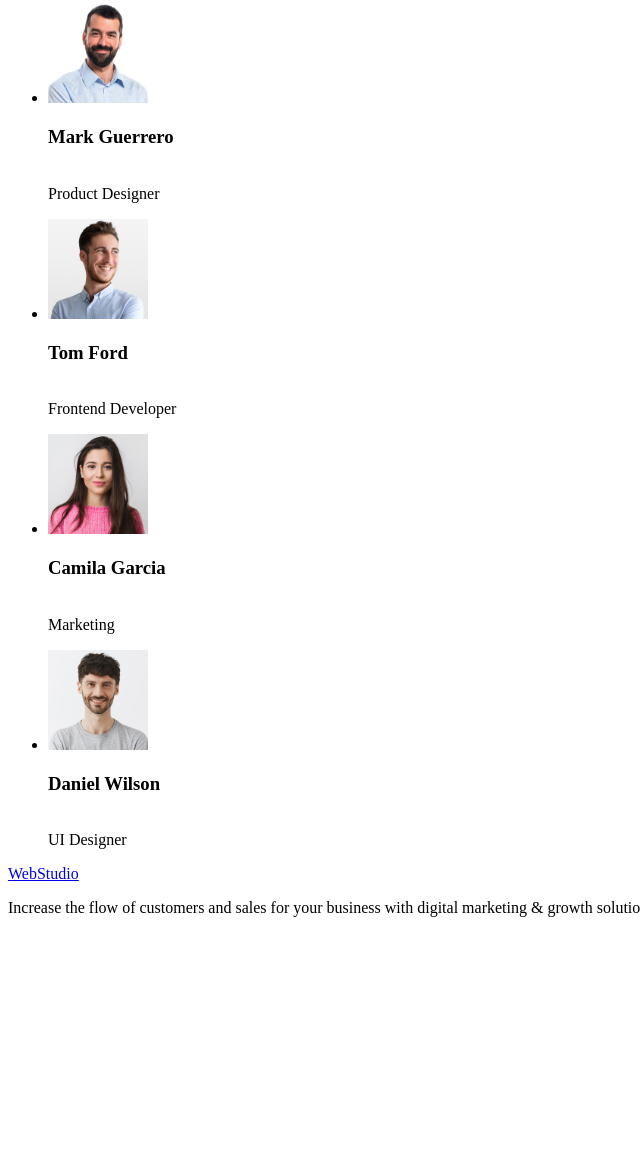
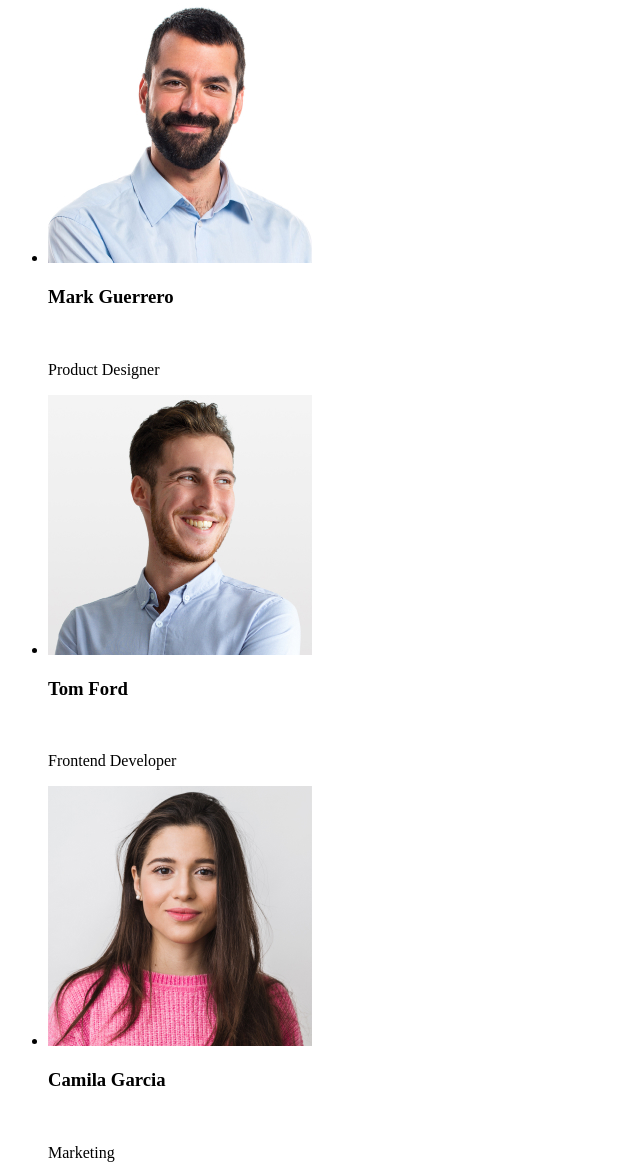
Before and after one commit to YakymenkoOleksandr/goit-markup-hw-01, a plain HTML site: page index.html in a window 1280 px wide. Shown: the part 657-1822 px from the top of the page, without its empty margins (0-640 px from the left). Before the commit the page ends 1590 px from the top, so only its background shows below. Drawn offline with Linux system fonts and the light colour scheme.

Commit message:
add comit 10

```diff
--- a/index.html
+++ b/index.html
@@ -39,9 +39,7 @@
     <main>
       <section>
         <h1>Effective Solutions for Your Business</h1>
-        <button type="button">
-          <a href="">Order Service</a>
-        </button>
+        <button type="button">Order Service</button>
       </section>
 
       <!--Стаття 1-->
@@ -89,52 +87,32 @@
         <!--Фото команди-->
         <ul>
           <li>
-            <img
-              src="images/person0.jpg"
-              alt="Mark Guerrero"
-              width="100"
-              height="100"
-            />
-            <p>
-              <h3>Mark Guerrero</h3> <br />
-              Product Designer
-            </p>
+            <img src="images/person0.jpg" alt="Mark Guerrero" width="264" />
+
+            <h3>Mark Guerrero</h3>
+            <br />
+            <p>Product Designer</p>
           </li>
           <li>
-            <img
-              src="images/person1.jpg"
-              alt="Tom Ford"
-              width="100"
-              height="100"
-            />
-            <p>
-              <h3>Tom Ford</h3> <br />
-              Frontend Developer
-            </p>
+            <img src="images/person1.jpg" alt="Tom Ford" width="264" />
+
+            <h3>Tom Ford</h3>
+            <br />
+            <p>Frontend Developer</p>
           </li>
           <li>
-            <img
-              src="images/person2.jpg"
-              alt="Camila Garcia"
-              width="100"
-              height="100"
-            />
-            <p>
-              <h3>Camila Garcia</h3> <br />
-              Marketing
-            </p>
+            <img src="images/person2.jpg" alt="Camila Garcia" width="264" />
+
+            <h3>Camila Garcia</h3>
+            <br />
+            <p>Marketing</p>
           </li>
           <li>
-            <img
-              src="images/person3.jpg"
-              alt="Daniel Wilson"
-              width="100"
-              height="100"
-            />
-            <p>
-              <h3>Daniel Wilson</h3> <br />
-              UI Designer
-            </p>
+            <img src="images/person3.jpg" alt="Daniel Wilson" width="264" />
+
+            <h3>Daniel Wilson</h3>
+            <br />
+            <p>UI Designer</p>
           </li>
         </ul>
       </section>
```
